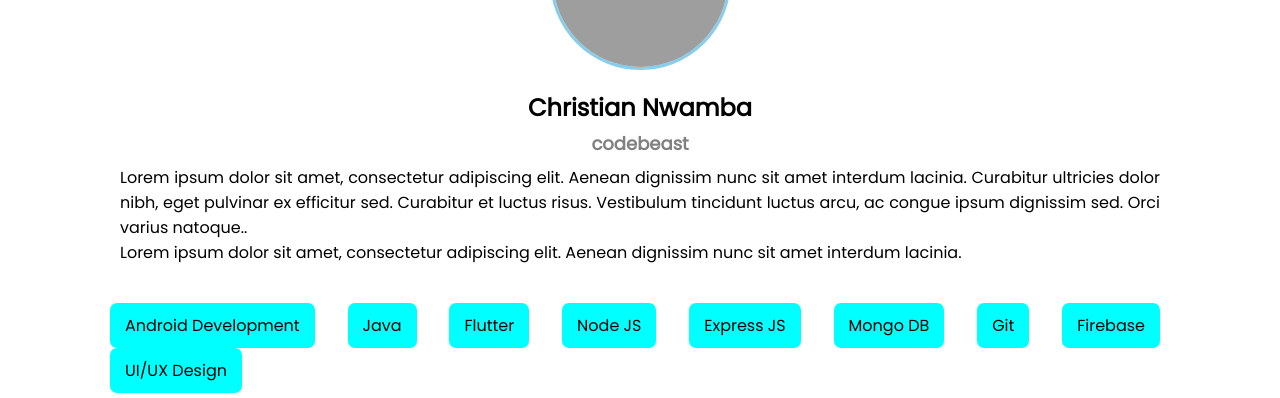
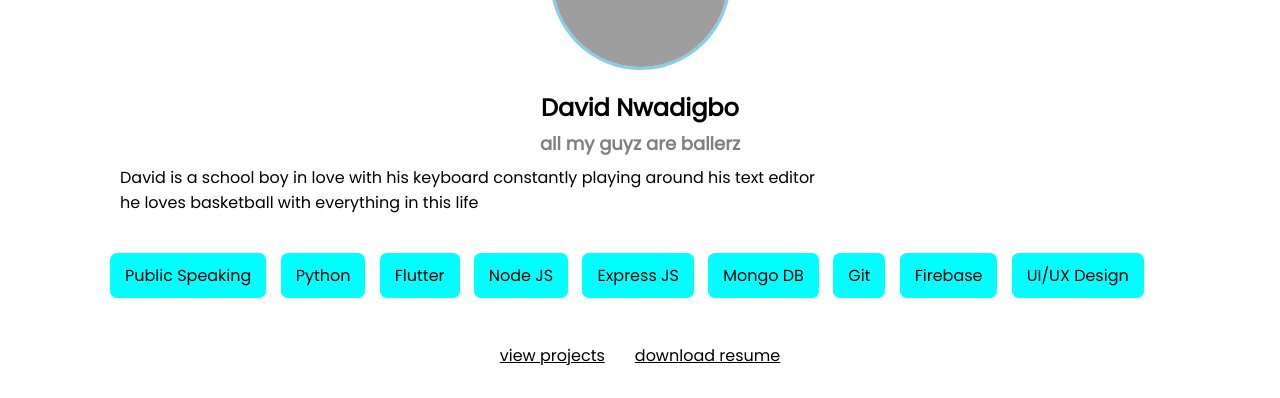
Before and after one commit to EBILITE/portfolio-template, a plain HTML site: page index.html in a window 1280 px wide. Shown: the part 186-584 px from the top of the page. Drawn offline with Linux system fonts and the light colour scheme; grey boxes are pictures that could not be loaded.

Commit message:
initial commit atrocity

```diff
--- a/index.html
+++ b/index.html
@@ -23,17 +23,17 @@
 
         <div class="content">
             <img src="https://pbs.twimg.com/profile_images/725313461765427204/2Od92RM7_400x400.jpg" alt="Christian Nwamba">
-            <h1>Christian Nwamba</h1>
-            <h5>codebeast</h5>
+            <h1>David Nwadigbo</h1>
+            <h5>all my guyz are ballerz</h5>
             <div>
-                <p>Lorem ipsum dolor sit amet, consectetur adipiscing elit. Aenean dignissim nunc sit amet interdum lacinia. Curabitur ultricies dolor nibh, eget pulvinar ex efficitur sed. Curabitur et luctus risus. Vestibulum tincidunt luctus arcu, ac congue ipsum dignissim sed. Orci varius natoque.. <br>
-                Lorem ipsum dolor sit amet, consectetur adipiscing elit. Aenean dignissim nunc sit amet interdum lacinia.</p>
+                <p>David is a school boy in love with his keyboard constantly playing around his text editor <br>
+                he loves basketball with everything in this life</p>
             </div>
 
             <div class="skills">
                 <ul>
-                    <li>Android Development</li>
-                    <li>Java</li>
+                    <li>Public Speaking</li>
+                    <li>Python</li>
                     <li>Flutter</li>
                     <li>Node JS</li>
                     <li>Express JS</li>
```
